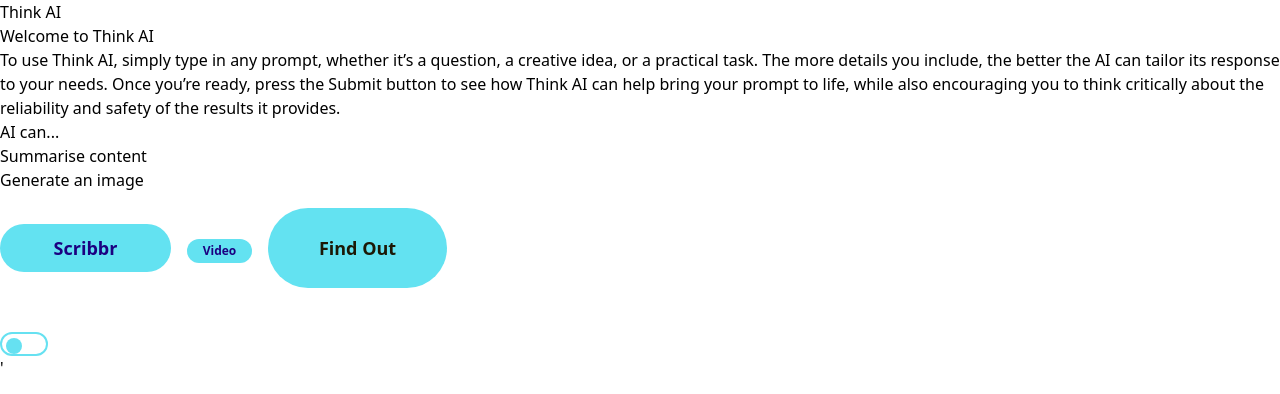
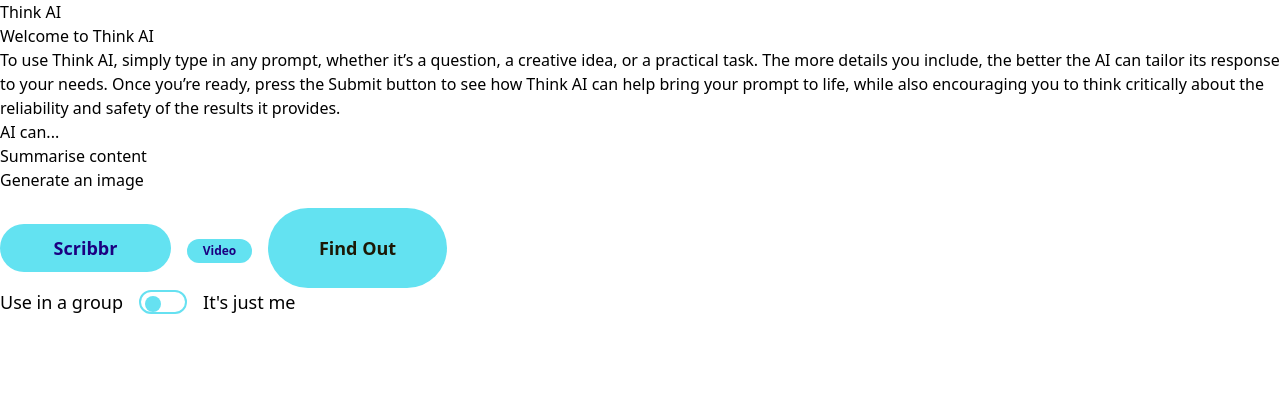
Before and after one commit to neontribe/think-ai, a Next.js app: page / in a window 1280 px wide. Shown: the top 394 px of the page. Built offline with nearby package versions, Linux system fonts and the light colour scheme.

Commit message:
Fix label right and lable left

```diff
--- a/src/app/components/ToggleButton.jsx
+++ b/src/app/components/ToggleButton.jsx
@@ -3,30 +3,44 @@
 import React from 'react';
 import { useState } from "react";
 
-const ToggleButton = ({}) => {
-    const [isChecked, setIsChecked] = useState(false);
+const ToggleButton = ({initialState = false,
+    onChange, disable= false,
+    ariaLabel = "Toggle switch",
+    labelLeft= "Individual",
+    labelRight= "Group"
+}) => {
+    const [isChecked, setIsChecked] = useState(initialState);
 
     const handleToggle = () => {
-        setIsChecked(!isChecked);
-    }
-
-    const handleKeyDown = (e) => {
-        if(e.key === 'Enter' || e.key === ' ') {
-            e.preventDefault();
-            handleToggle();
+        if(!disable) {
+            setIsChecked(isChecked);
+            if(onChange) {
+                onChange(isChecked)
+            }
         }
     };
 
+    // const handleKeyDown = (e) => {
+    //     if(e.key === 'Enter' || e.key === ' ') {
+    //         e.preventDefault();
+    //         handleToggle();
+    //     }
+    // };
+
     return (
+        <div className="flex items-center space-x-4">
+              {/* Left Label */}
+            <span className={`text-blue text-lg font-medium ${isChecked ? "text-gray-400" : "text-blue"}`}>
+             Use in a group
+            </span>
 
 
-         <label className="flex items-center cursor-pointer">
+         <label className={`relative inline-flex items-center cursor-pointer`}>
             <input
             type="checkbox"
             className="hidden"
             checked={isChecked}
             onChange={handleToggle}
-            onKeyDown={handleKeyDown}
             role="switch"
             aria-checked={isChecked}
             />
@@ -35,6 +49,12 @@ const ToggleButton = ({}) => {
             </div>
 
          </label>
+         {/* Right Label */}
+         <span className={`text-blue text-lg font-medium ${isChecked ? "text-gray-400" : "text-blue"}`}>
+                It's just me
+            </span>
+
+        </div>
     );
 
 };
--- a/src/app/page.js
+++ b/src/app/page.js
@@ -28,9 +28,8 @@ export default function Home() {
           <OffsiteLinkButton href="https://www.google.co.uk/?client=safari&channel=mac_bm" variant="learnMore" className="mt-4 ml-4">Video</OffsiteLinkButton>
           <OffsiteLinkButton href="https://www.google.co.uk/?client=safari&channel=mac_bm" variant="findOut" className="mt-4 ml-4">Find Out</OffsiteLinkButton>
         </div>
-        <div>
-          <h1 className='text-white text-xl mb-4'>Toggle Demo</h1>
-          <ToggleButton labelLeft='Individual' labelRight='Group'/>'
+        <div className='flex items-center sapce-x-1'>
+          <ToggleButton/>
         </div>
       </div>
     </div>
```
